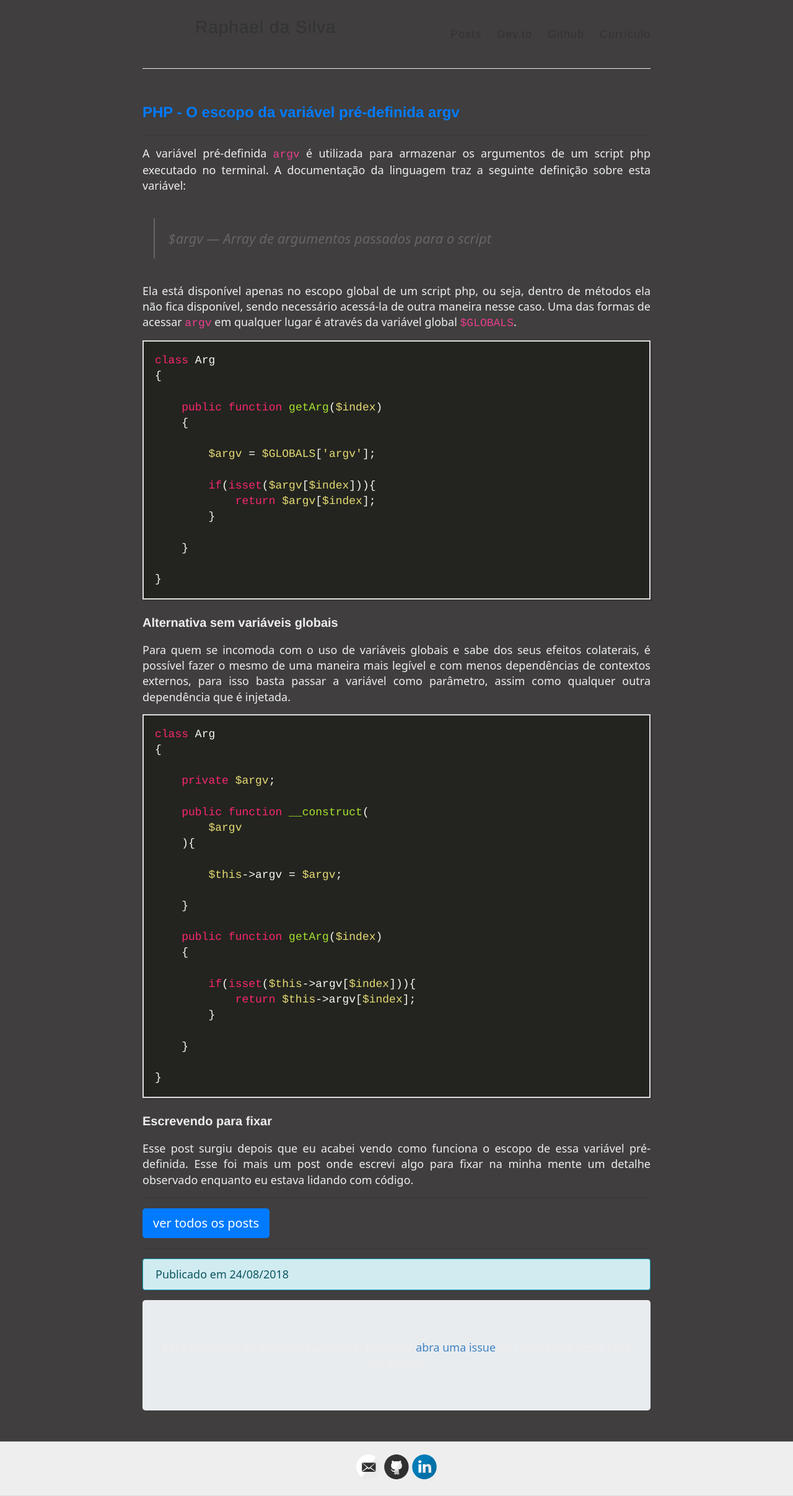
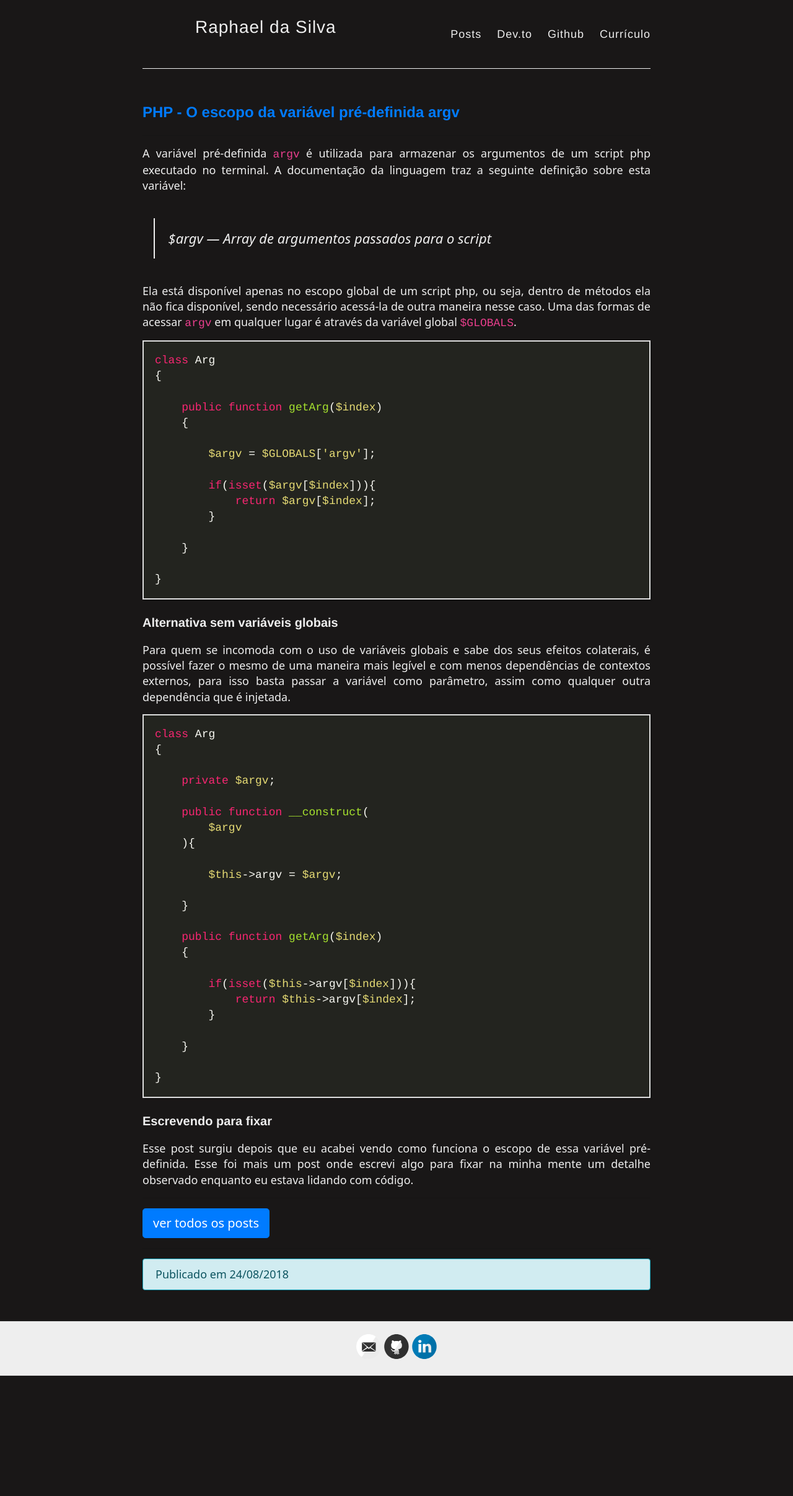
Before and after one commit to raphael-da-silva/raphael-da-silva.github.io, a Jekyll site: the page built from _posts/2018-08-24-argv-escopo.md, in a window 1280 px wide. Shown: the whole page at 62% size. Built offline with Jekyll 4.4.1, drawn with Linux system fonts in a browser that asks for light colours; nearby versions of some CDN libraries; after the commit the page ends 2219 px from its top, so only the background shows below that.

Commit message:
Adaptações

```diff
--- a/_layouts/post.html
+++ b/_layouts/post.html
@@ -25,11 +25,13 @@ layout: default
     Publicado em {{ page.date | date: "%e/%m/%Y" }} <!-- às {{ page.date | date: "%H:%M" }} -->
   </div>
 
+  <!--
   <div class="jumbotron text-center">
      Para comentar ou oferecer sugestões, por favor
      <a href="https://github.com/raphael-da-silva/raphael-da-silva.github.io/issues">abra uma issue</a> no repositório
      deste blog no github.
   </div>
+  -->
 
   {% include disqus.html %}
 </article>
--- a/_sass/_variables.scss
+++ b/_sass/_variables.scss
@@ -9,10 +9,10 @@ $blue: #4183C4;
 // Grays
 $black: #000;
 $darkerGray: #EEEEEE;
-$darkGray: #333;
-$gray: #666;
-$lightGray: #eee;
-$white: #fff;
+$darkGray: #EEEEEE;
+$gray: #EEEEEE;
+$lightGray: #EEEEEE;
+$white: #EEEEEE;
 
 // Font stacks
 $helvetica: Noto sans, Helvetica, Arial, sans-serif;
--- a/style.scss
+++ b/style.scss
@@ -18,7 +18,7 @@ html {
 }
 
 body {
-	background: #403E3E;
+	background: #191717;
   font: 18px/1.4 $helvetica;
   color: $darkerGray;
 }
@@ -242,8 +242,8 @@ nav {
 //
 
 .posts > .post {
-  padding-bottom: 2em;
-  border-bottom: 1px solid $lightGray;
+  padding-bottom: 0;
+  border-bottom: 0;
 }
 
 .posts > .post:last-child {
```
